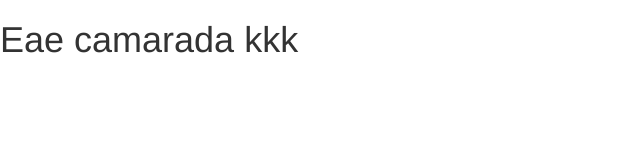
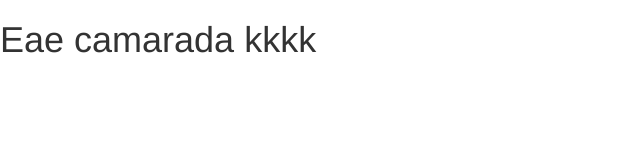
Before and after one commit to Cethus/Projeto-parceria, a website: page www/index.html in a window 1280 px wide. Shown: the full height of the page, 0-640 px from the left. Drawn offline with Linux system fonts and the light colour scheme.

Commit message:
Adicionado mais um K

```diff
--- a/www/index.html
+++ b/www/index.html
@@ -14,6 +14,6 @@
 
 </head>
 <body>
-  <h1>Eae camarada kkk</h1>
+  <h1>Eae camarada kkkk</h1>
 </body>
 </html>
```
